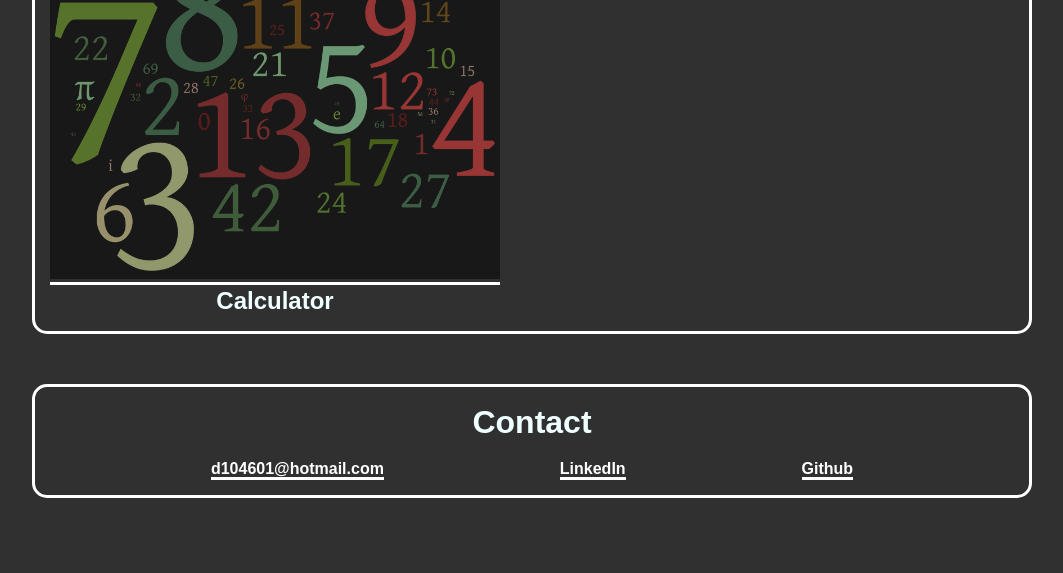
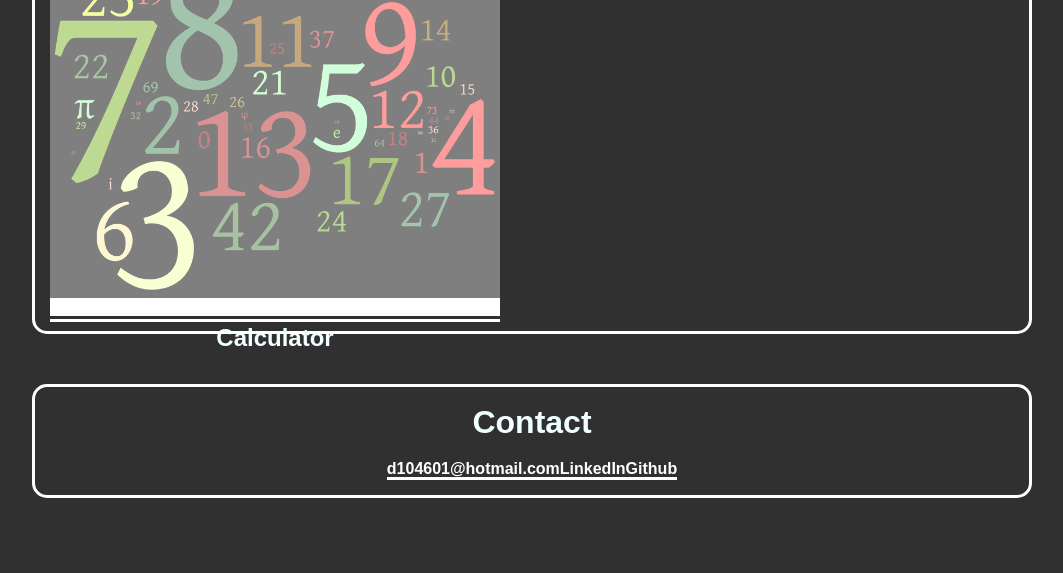
Before and after one commit to d104601/bootcamp_assignment2, a plain HTML site: page index.html in a window 1280 px wide. Shown: the part 1269-1842 px from the top of the page, without its empty margins (108-1171 px from the left). Drawn offline with Linux system fonts and the light colour scheme.

Commit message:
achieved minimum requirement

```diff
--- a/assets/css/style.css
+++ b/assets/css/style.css
@@ -81,14 +81,17 @@ section article{
 
 section ul {
     display: flex;
-    justify-content: space-evenly;
+    justify-content: center;
     list-style-type: none;
     margin: 15px auto;
 }
 
 .card {
+    max-width: 450px;
+    max-height: 450px;
     position: relative;
     margin: 15px 15px;
+    background-color: #fff;
 }
 
 .card h2 {
@@ -97,8 +100,10 @@ section ul {
 }
 
 .card img {
-    max-width: 450px;
     opacity: 0.5;
+    width: 100%;
+    height: 100%;
+    object-fit: contain;
 }
 
 .card img:hover {
```
